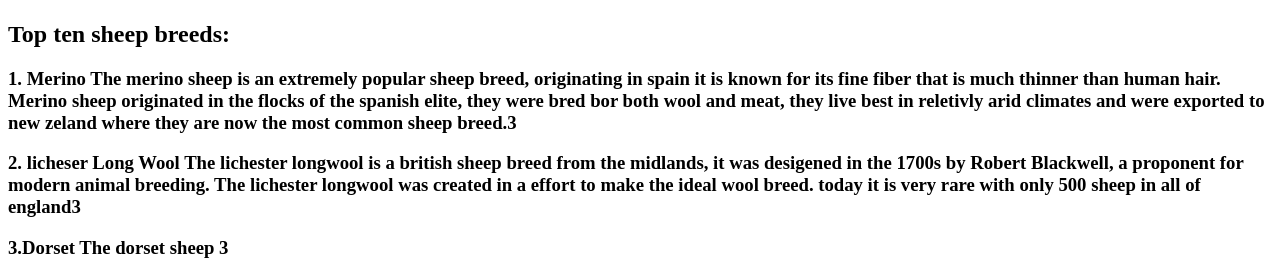
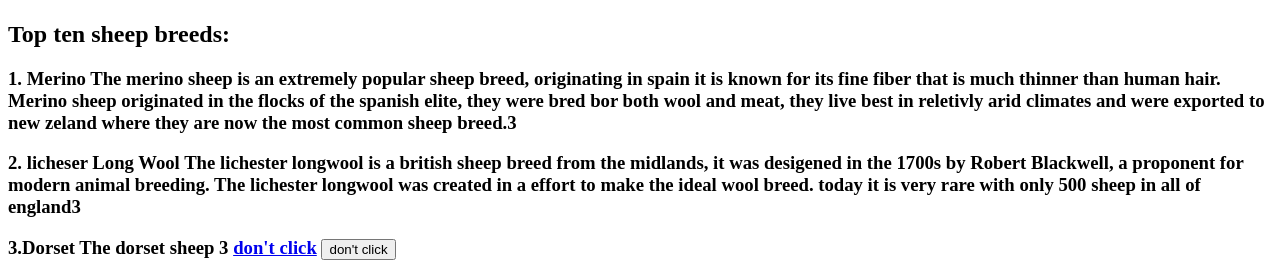
Before and after one commit to HengestTheJute/HengestTheJute.Github.io, a plain HTML site: page index.html in a window 1280 px wide. Shown: the part 649-928 px from the top of the page. Drawn offline with Linux system fonts and the light colour scheme.

Commit message:
Update index.html

```diff
--- a/index.html
+++ b/index.html
@@ -11,3 +11,6 @@
 <h3>2. licheser Long Wool The lichester longwool is a british sheep breed from the midlands, it was desigened in the 1700s by Robert Blackwell, a proponent for modern animal breeding. The lichester longwool was created in a effort to make the ideal wool breed. today it is very rare with only 500 sheep in all of england</h>3
 
 <h3>3.Dorset The dorset sheep </h>3
+
+<a href=123.html>don't click</a>
+<button>don't click </button>
```
